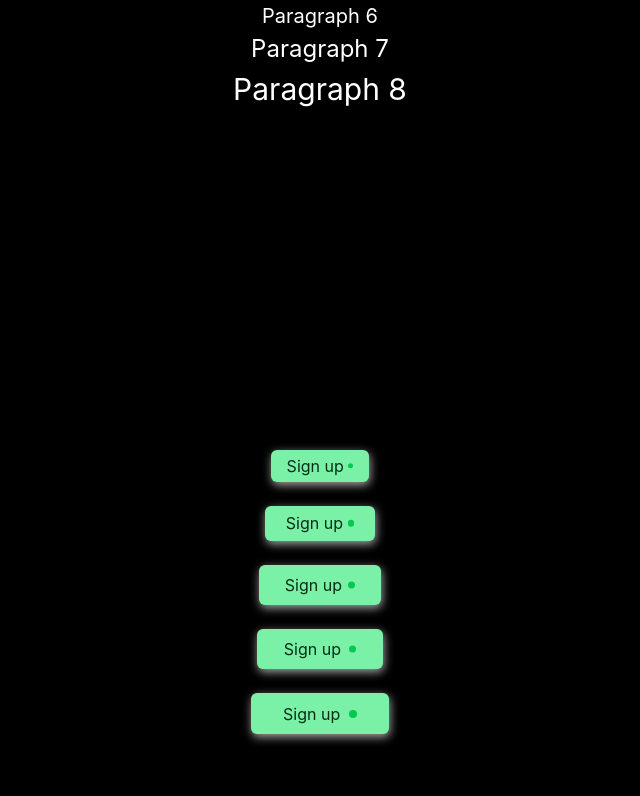
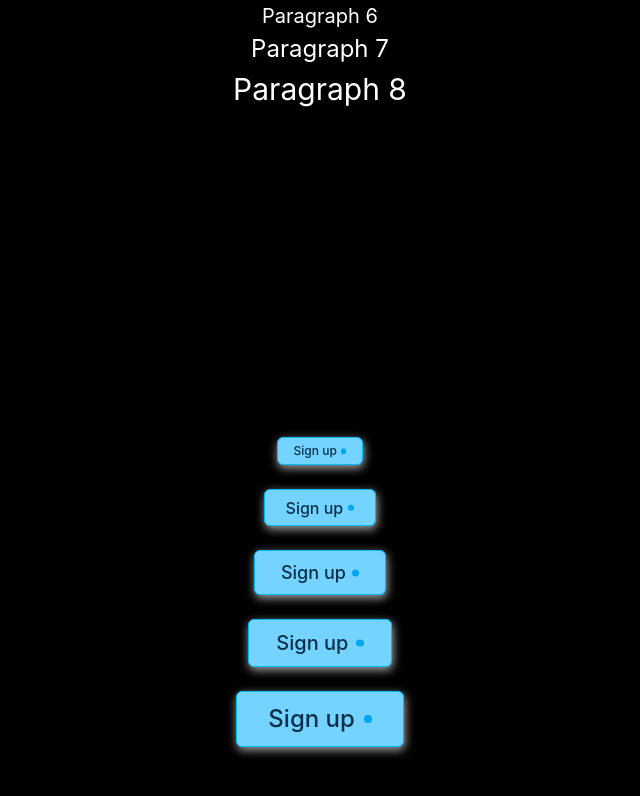
Before and after one commit to grizhlieCodes/rafpot-labs-base, a SvelteKit app: page / in a window 1280 px wide. Shown: the part 653-1449 px from the top of the page, without its empty margins (320-960 px from the left). Built offline with nearby package versions, Linux system fonts and the light colour scheme; a web font is replaced by a local one.

Commit message:
work on typography tokens for button

```diff
--- a/src/styles/alias/color-alias.css
+++ b/src/styles/alias/color-alias.css
@@ -12,17 +12,17 @@
     --col-primary-9: var(--col-orange-9);
     --col-primary-10: var(--col-orange-10);
 
-    --col-secondary-0: var(--col-green-0);
-    --col-secondary-1: var(--col-green-1);
-    --col-secondary-2: var(--col-green-2);
-    --col-secondary-3: var(--col-green-3);
-    --col-secondary-4: var(--col-green-4);
-    --col-secondary-5: var(--col-green-5);
-    --col-secondary-6: var(--col-green-6);
-    --col-secondary-7: var(--col-green-7);
-    --col-secondary-8: var(--col-green-8);
-    --col-secondary-9: var(--col-green-9);
-    --col-secondary-10: var(--col-green-10);
+    --col-secondary-0: var(--col-sky-0);
+    --col-secondary-1: var(--col-sky-1);
+    --col-secondary-2: var(--col-sky-2);
+    --col-secondary-3: var(--col-sky-3);
+    --col-secondary-4: var(--col-sky-4);
+    --col-secondary-5: var(--col-sky-5);
+    --col-secondary-6: var(--col-sky-6);
+    --col-secondary-7: var(--col-sky-7);
+    --col-secondary-8: var(--col-sky-8);
+    --col-secondary-9: var(--col-sky-9);
+    --col-secondary-10: var(--col-sky-10);
 
     --col-base-0: var(--col-neutral-0);
     --col-base-1: var(--col-neutral-1);
--- a/src/styles/semantic/typography-tokens.css
+++ b/src/styles/semantic/typography-tokens.css
@@ -1,7 +1,17 @@
 @layer semantic {
-    html {
-        /* ========== BUTTON ========== */
-        --button-font-family: var(--font-body);
-        --button-font-weight: var(--)
-    }
+  html {
+    /* ========== BUTTON ========== */
+
+    /* ========== General ========== */
+    --button-font-family: var(--font-body);
+    --button-font-weight: var(--weight-medium);
+    --button-border-size: var(--border-size-1);
+
+    /* ========== General ========== */
+    --button-font-size-small: var(--size-body-3);
+    --button-font-size-medium: var(--size-body-4);
+    --button-font-size-default: var(--size-body-5);
+    --button-font-size-large: var(--size-body-6);
+    --button-font-size-extra-large: var(--size-body-7);
+  }
 }
--- a/src/styles/utilities/typography-utilities.css
+++ b/src/styles/utilities/typography-utilities.css
@@ -369,4 +369,5 @@
     white-space: nowrap;
     border-width: 0;
   }
+
 }
```
Also changed, not shown: src/styles/_styles.css (line endings or trailing spaces).
